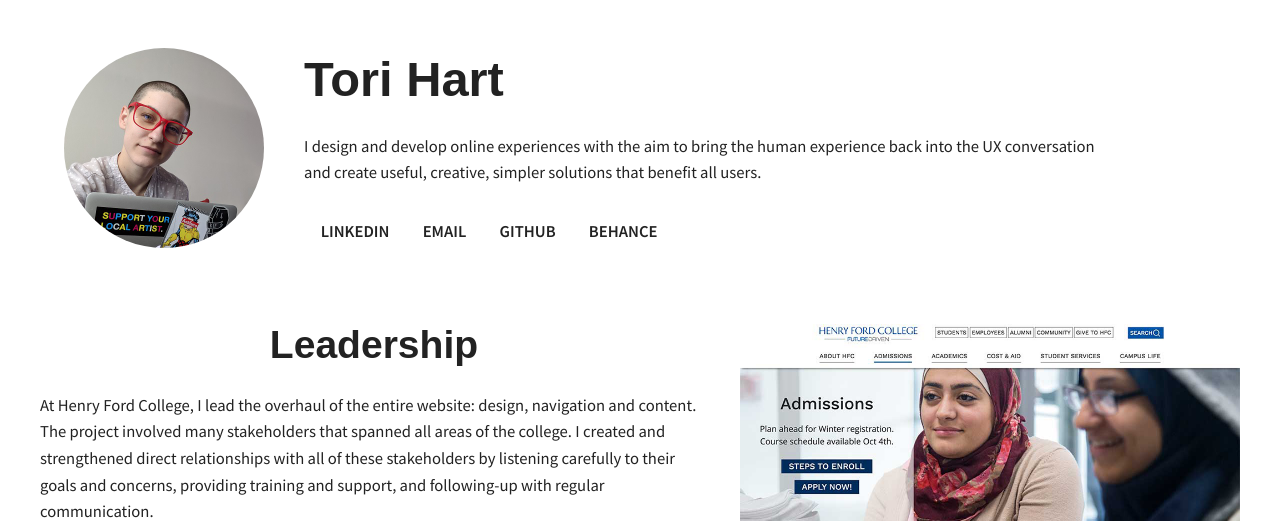
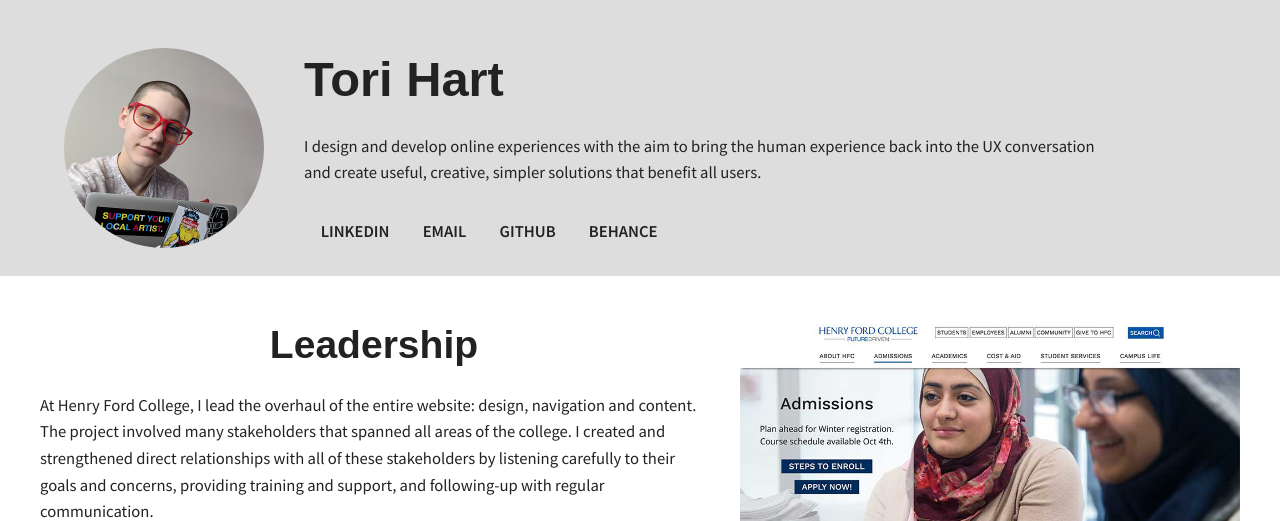
Before and after one commit to tori-hart/tori-hart.github.io, a PHP site: page / in a window 1280 px wide. Shown: the top 521 px of the page. Run offline with PHP 8.4, Linux system fonts and the light colour scheme.

Commit message:
added background color

```diff
--- a/styles/style.css
+++ b/styles/style.css
@@ -276,6 +276,7 @@
 
     .image-hero {
         text-align: center;
+        background-color: #dddddd;
     }
 
     @media (min-width: 780px) {
@@ -504,6 +505,7 @@
         margin: 0 auto;
         padding: 1em;
         text-align: center;
+        background-color: #dddddd;
     }
 
     .footer #contact {
```
